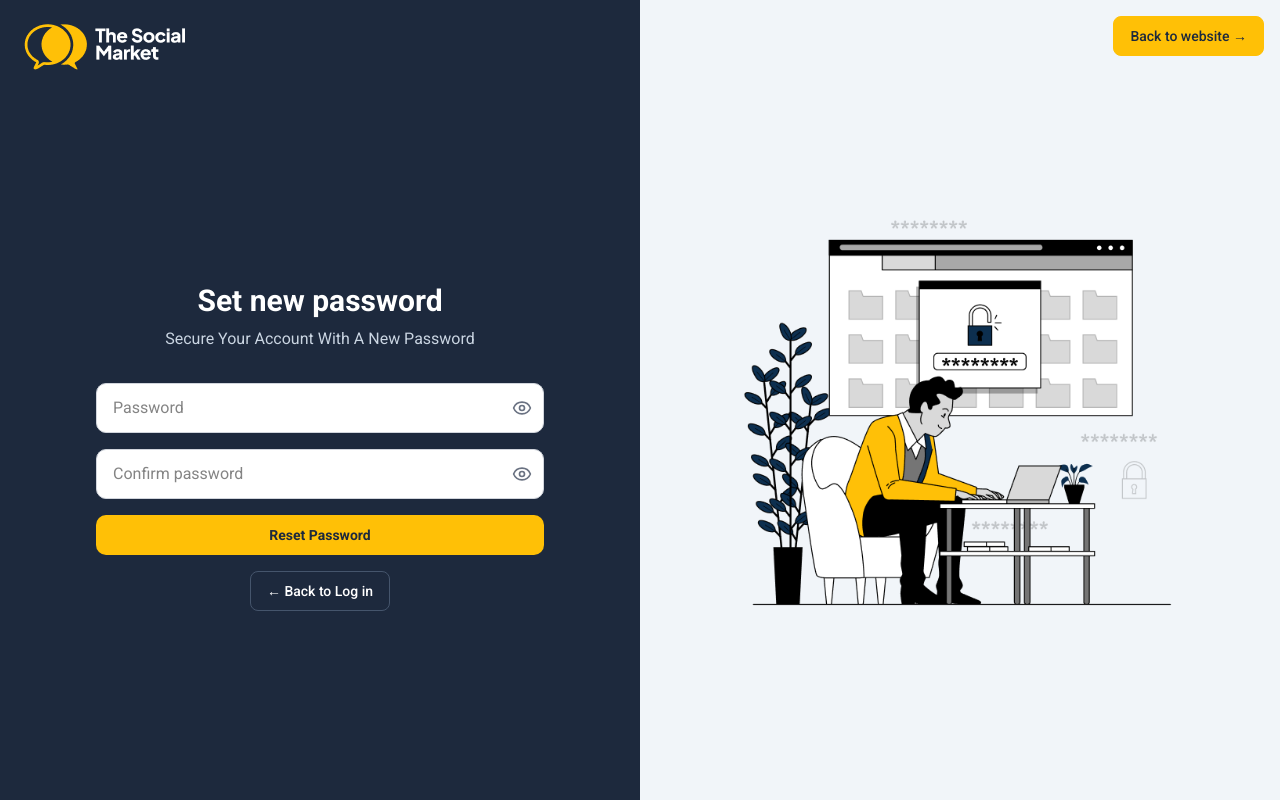
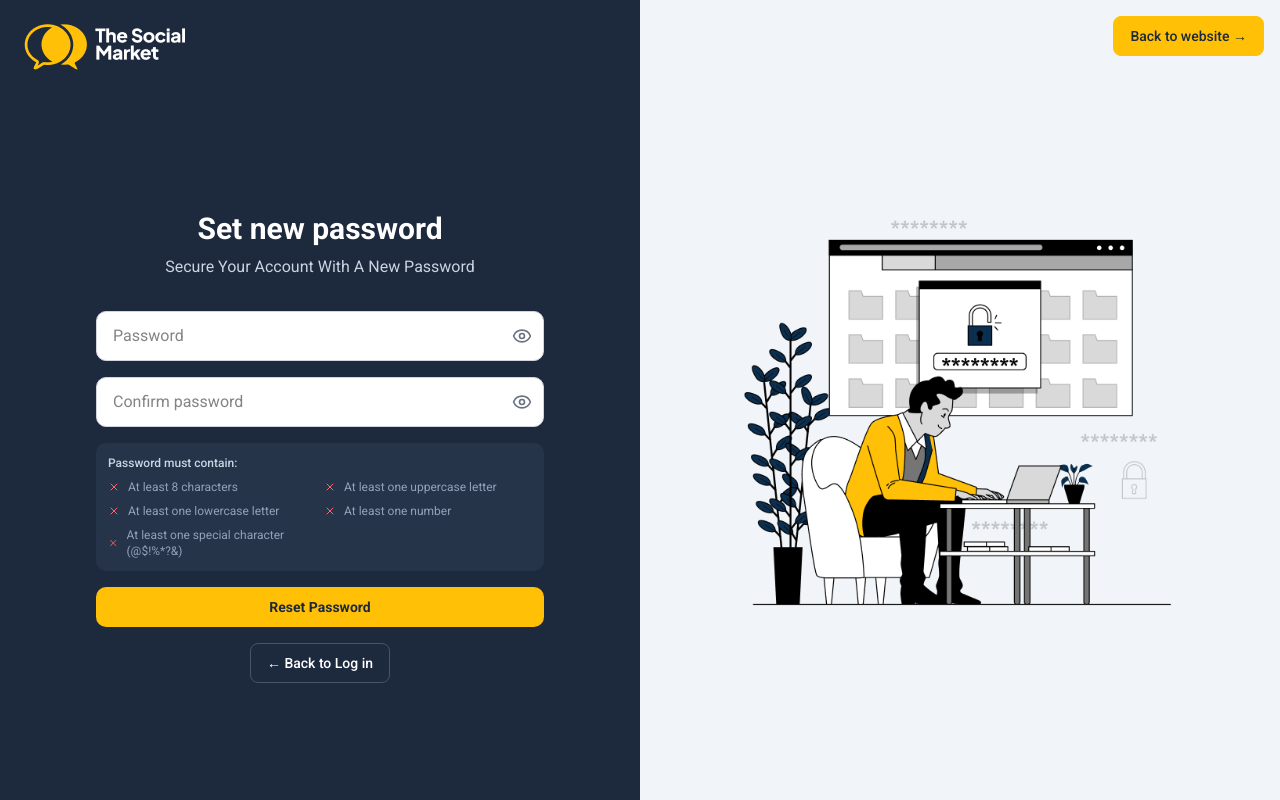
Before and after one commit to naimekattor/bkcoaching, a Next.js app: page /auth/reset-password in a window 1280 px wide. Built offline with nearby package versions, Linux system fonts and the light colour scheme; no server answers.

Commit message:
fix web socket issues

```diff
--- a/app/(dashboard)/brand-dashboard/microinfluencerspage/[id]/page.tsx
+++ b/app/(dashboard)/brand-dashboard/microinfluencerspage/[id]/page.tsx
@@ -461,7 +461,7 @@ export default function BrandProfilePage() {
             </div>
 
             {/* Reviews */}
-            <div className="bg-white rounded-lg border border-gray-200 p-6">
+            {/* <div className="bg-white rounded-lg border border-gray-200 p-6">
               <h2 className="text-lg font-semibold text-gray-900 mb-4">
                 Reviews & Testimonials
               </h2>
@@ -506,7 +506,7 @@ export default function BrandProfilePage() {
               ) : (
                 <p className="text-gray-500">No reviews yet.</p>
               )}
-            </div>
+            </div> */}
           </div>
 
           {/* RIGHT COLUMN */}
--- a/app/(dashboard)/influencer-dashboard/settings/page.tsx
+++ b/app/(dashboard)/influencer-dashboard/settings/page.tsx
@@ -111,6 +111,7 @@ const fieldMap: Record<string, string> = {
   liveStream: "rate_range_for_live_stream",
   userGeneratedContent: "rate_range_for_ugc_creation",
   whatsappStatus: "rate_range_for_whatsapp_status_post",
+  facebookPost: "rate_range_for_facebook_post",
 };
 
 export default function ProfilePage() {
@@ -255,6 +256,7 @@ export default function ProfilePage() {
         twitter_handle: formData.socialLinks.twitter || null,
         linkedin_handle: formData.socialLinks.linkedin || null,
         whatsapp_handle: formData.socialLinks.whatsapp || null,
+        facebook_handle: formData.socialLinks.facebook || null,
         content_niches: selectedNiches.length ? selectedNiches.join(", ") : null,
         content_formats: selectedFormats.length ? selectedFormats.join(", ") : null,
         payment_preferences: Object.entries(paymentModels)
--- a/app/auth/reset-password/page.tsx
+++ b/app/auth/reset-password/page.tsx
@@ -2,9 +2,9 @@
 
 import type React from "react";
 
-import { Suspense, useState } from "react";
+import { Suspense, useMemo, useState } from "react";
 import Link from "next/link";
-import { Eye, EyeOff } from "lucide-react";
+import { Check, Eye, EyeOff, X } from "lucide-react";
 import { Button } from "@/components/ui/button";
 import Image from "next/image";
 import { apiClient } from "@/lib/apiClient";
@@ -32,8 +32,12 @@ function ResetPasswordContent() {
       newErrors.confirmPassword = "Please confirm your password";
     if (formData.password !== formData.confirmPassword)
       newErrors.confirmPassword = "Passwords do not match";
+    if(!isPasswordValid)
+      newErrors.password="Password does not meet security requirements"
 
     setErrors(newErrors);
+    const isvalid = formData.password && formData.confirmPassword;
+    if (!isvalid) return;
     const res = await apiClient("user_service/reset_password/", {
       method: "POST",
       body: JSON.stringify({
@@ -45,6 +49,24 @@ function ResetPasswordContent() {
       window.location.href = "/auth/password-changed";
     }
   };
+
+  // --- PASSWORD VALIDATION LOGIC START ---
+  const passwordRequirements = useMemo(() => {
+    const pwd = formData.password;
+    return [
+      { id: 1, label: "At least 8 characters", met: pwd.length >= 8 },
+      { id: 2, label: "At least one uppercase letter", met: /[A-Z]/.test(pwd) },
+      { id: 3, label: "At least one lowercase letter", met: /[a-z]/.test(pwd) },
+      { id: 4, label: "At least one number", met: /\d/.test(pwd) },
+      {
+        id: 5,
+        label: "At least one special character (@$!%*?&)",
+        met: /[@$!%*?&#]/.test(pwd),
+      },
+    ];
+  }, [formData.password]);
+
+  const isPasswordValid = passwordRequirements.every((req) => req.met);
 
   return (
     <div className="min-h-screen bg-slate-50 flex">
@@ -129,6 +151,35 @@ function ResetPasswordContent() {
                 )}
               </div>
 
+              {/* PASSWORD STRENGTH INDICATOR */}
+              <div className="bg-slate-700/50 p-3 rounded-lg space-y-2">
+                <p className="text-xs text-slate-300 font-medium">
+                  Password must contain:
+                </p>
+                <div className="grid grid-cols-1 sm:grid-cols-2 gap-2">
+                  {passwordRequirements.map((req) => (
+                    <div key={req.id} className="flex items-center space-x-2">
+                      {req.met ? (
+                        <Check className="w-3 h-3 text-green-400" />
+                      ) : (
+                        <X className="w-3 h-3 text-red-400" />
+                      )}
+                      <span
+                        className={`text-xs ${
+                          req.met ? "text-green-400" : "text-slate-400"
+                        }`}
+                      >
+                        {req.label}
+                      </span>
+                    </div>
+                  ))}
+                </div>
+              </div>
+
+              {errors.password && (
+                <p className="text-red-400 text-sm mt-1">{errors.password}</p>
+              )}
+
               <Button
                 type="submit"
                 className="w-full bg-secondary hover:bg-secondary text-slate-800 font-semibold py-3 rounded-lg"
--- a/components/brand/MessagesClient.tsx
+++ b/components/brand/MessagesClient.tsx
@@ -322,7 +322,7 @@ export default function MessagesClient() {
         }
 
         // Build WebSocket URL using existing room
-        const wsUrl = `wss://buzz-referral-med-dakota.trycloudflare.com/ws/chat/${
+        const wsUrl = `wss://reach-css-opponent-falls.trycloudflare.com/chat_handshake/ws/chat/${
           selectedRoom.room_id
         }/?token=${encodeURIComponent(token)}`;
 
@@ -547,7 +547,6 @@ export default function MessagesClient() {
         />
       )}
 
-      {/* Left Sidebar - Rooms */}
       {/* Left Sidebar - Rooms */}
 <div
   className={`
--- a/components/hero.tsx
+++ b/components/hero.tsx
@@ -32,7 +32,7 @@ const Hero = () => {
               </p>
 
               {/* Headline */}
-              <h1 className="text-4xl md:text-5xl font-bold text-primary leading-tight">
+              <h1 className="text-4xl md:h-auto h-[100px] md:text-5xl font-bold text-primary leading-tight">
                 <Typewriter
                   words={["Micro-influencers", "Brands"]}
                   speed={80}
--- a/components/influencer/MessagesClient.tsx
+++ b/components/influencer/MessagesClient.tsx
@@ -606,11 +606,15 @@ export default function InfluencerMessagesClient() {
 
       {/* Left Sidebar - Rooms */}
       <div
-        className={`w-full sm:w-72 bg-white border-r border-gray-200 flex flex-col absolute md:relative z-20 md:z-auto h-full transform transition-all duration-300 ease-in-out ${
-          showSidebar
-            ? "translate-x-0"
-            : "-translate-x-[1000px] md:translate-x-0"
-        }`}
+        className={`
+    fixed md:relative inset-y-0 left-0 z-30 w-full md:w-80
+    bg-white border-r border-gray-200 flex flex-col
+    transform transition-transform duration-300 ease-in-out
+    ${showSidebar || !selectedRoom ? "translate-x-0" : "-translate-x-full"}
+    md:translate-x-0 md:block
+    ${selectedRoom ? "md:block" : "block"}
+    h-full
+  `}
       >
         <div className="p-4 border-b border-gray-200 bg-white">
           <div className="flex items-center justify-between mb-4">
--- a/components/onboarding/influencer/CompletionStep.tsx
+++ b/components/onboarding/influencer/CompletionStep.tsx
@@ -23,6 +23,7 @@ interface InfluencerOnboardingData {
   twitter_handle?: string;
   linkedin_handle?: string;
   whatsapp_handle?: string;
+  facebook_handle?: string;
   content_niches?: string[];
   audience_demographics?: string[];
   keyword_and_tags?: string;
@@ -40,6 +41,7 @@ interface InfluencerOnboardingData {
   rate_range_for_live_stream?: string;
   rate_range_for_ugc_creation?: string;
   rate_range_for_whatsapp_status_post?: string;
+  rate_range_for_facebook_post?: string;
   rate_range_for_affiliate_marketing_percent?: string;
   response_time?: string;
   payment_method?: string;
@@ -63,6 +65,7 @@ const transformInfluencerDataForAPI = (data: InfluencerOnboardingData) => {
       twitter_handle: data.twitter_handle,
       linkedin_handle: data.linkedin_handle,
       whatsapp_handle: data.whatsapp_handle,
+      facebook_handle: data.facebook_handle,
 
       content_niches: Array.isArray(data.content_niches)
         ? data.content_niches.join(", ")
```
Also changed, not shown: app/(dashboard)/brand-dashboard/settings/page.tsx (+5 -5 lines), app/auth/verify-email/VerifyEmailPage.tsx (+4 -3 lines), app/auth/verify-reset/page.tsx (+17 -4 lines).
